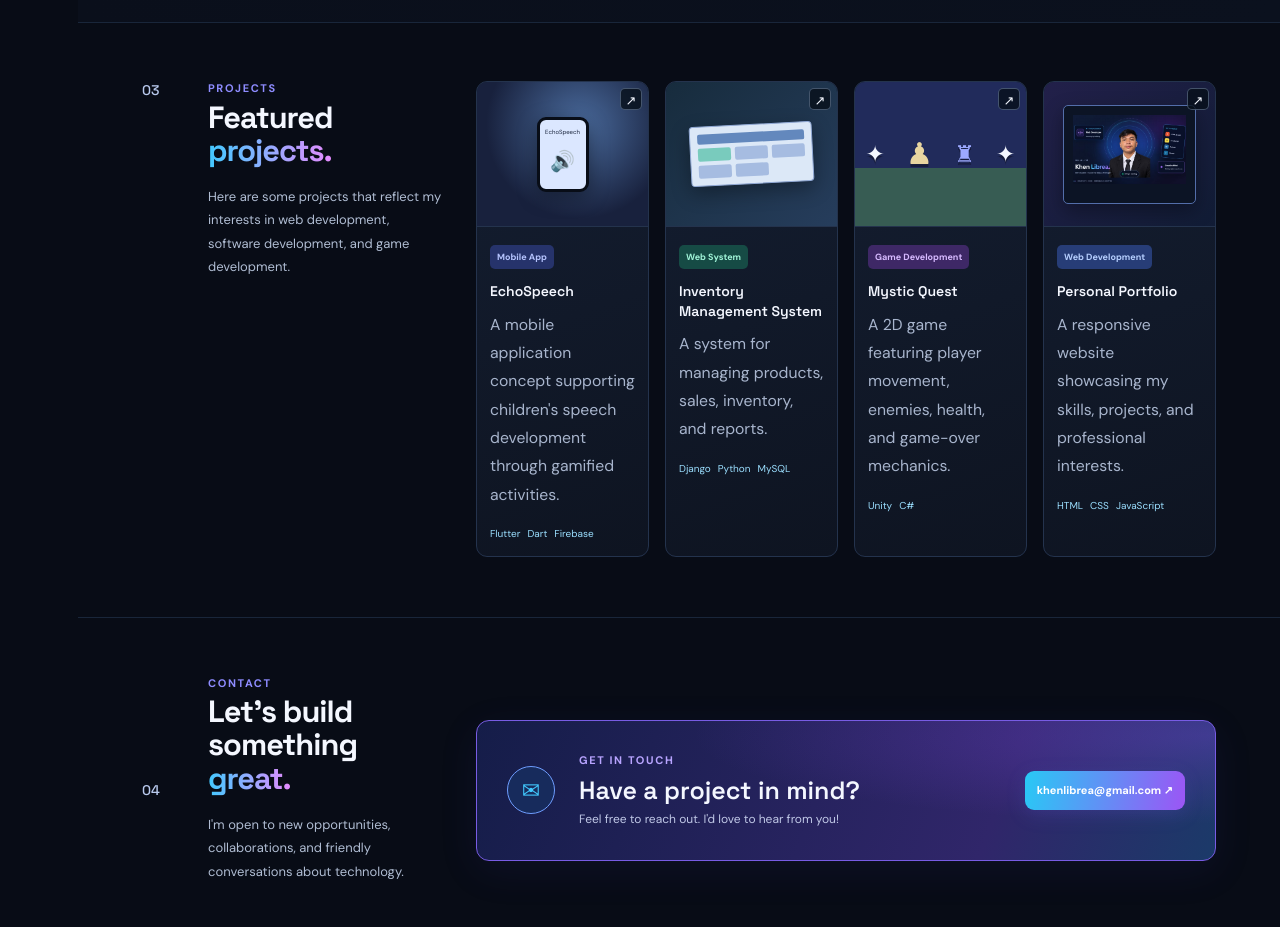
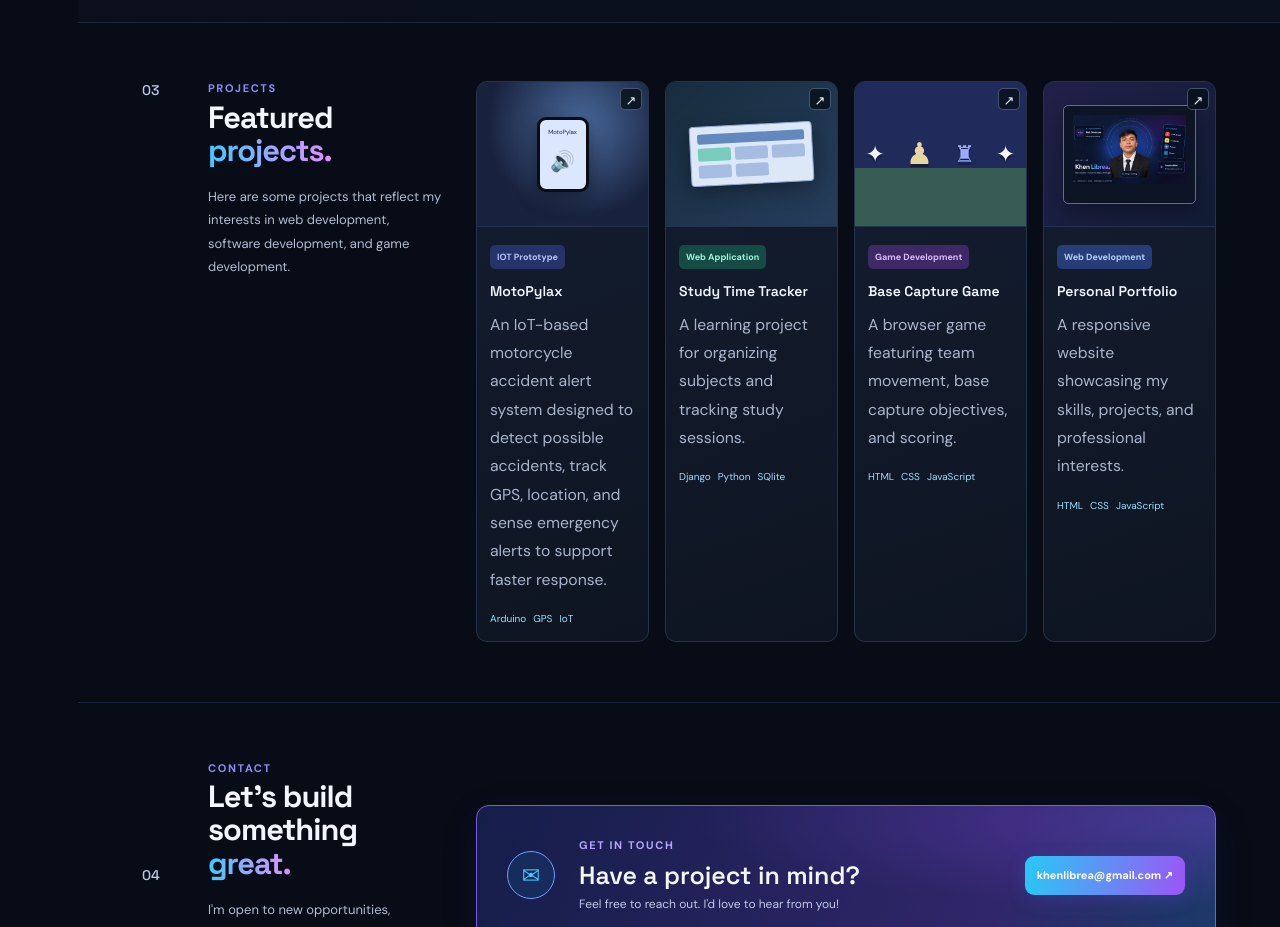
Before and after one commit to khenlibrea/portfolio, a plain HTML site: page index.html in a window 1280 px wide. Shown: the part 1600-2527 px from the top of the page. Drawn offline with Linux system fonts and the light colour scheme.

Commit message:
Update index.html

```diff
--- a/index.html
+++ b/index.html
@@ -7,7 +7,7 @@
     <meta name="theme-color" content="#080c16">
     <meta name="description"
         content="Khen Josef Librea — BSIT student and aspiring web developer. Explore my skills, projects, and development journey.">
-    <title>Rafael Caburnay — Developer Portfolio</title>
+    <title>Khen Josef Librea — Developer Portfolio</title>
     <link rel="preconnect" href="https://fonts.googleapis.com">
     <link rel="preconnect" href="https://fonts.gstatic.com" crossorigin>
     <link
@@ -256,14 +256,13 @@
             <div class="project-grid">
                 <article class="project-card"><a class="project-image echo-preview" href="#contact"
                         aria-label="Ask about EchoSpeech">
-                        <div class="mock-phone"><span>EchoSpeech</span><b>🔊</b><i></i><i></i><i></i></div><span
+                        <div class="mock-phone"><span>MotoPylax</span><b>🔊</b><i></i><i></i><i></i></div><span
                             class="external-icon">↗</span>
                     </a>
-                    <div class="project-content"><span class="project-type mobile">Mobile App</span>
-                        <h3>EchoSpeech</h3>
-                        <p>A mobile application concept supporting children's speech development through gamified
-                            activities.</p>
-                        <div class="project-tech"><span>Flutter</span><span>Dart</span><span>Firebase</span></div>
+                    <div class="project-content"><span class="project-type mobile">IOT Prototype</span>
+                        <h3>MotoPylax</h3>
+                        <p>An IoT-based motorcycle accident alert system designed to detect possible accidents, track GPS, location, and sense emergency alerts to support faster response.</p>
+                        <div class="project-tech"><span>Arduino</span><span>GPS</span><span>IoT</span></div>
                     </div>
                 </article>
                 <article class="project-card"><a class="project-image inventory-preview" href="#contact"
@@ -277,10 +276,10 @@
                             <div></div>
                         </div><span class="external-icon">↗</span>
                     </a>
-                    <div class="project-content"><span class="project-type web">Web System</span>
-                        <h3>Inventory Management System</h3>
-                        <p>A system for managing products, sales, inventory, and reports.</p>
-                        <div class="project-tech"><span>Django</span><span>Python</span><span>MySQL</span></div>
+                    <div class="project-content"><span class="project-type web">Web Application</span>
+                        <h3>Study Time Tracker</h3>
+                        <p>A learning project for organizing subjects and tracking study sessions.</p>
+                        <div class="project-tech"><span>Django</span><span>Python</span><span>SQlite</span></div>
                     </div>
                 </article>
                 <article class="project-card"><a class="project-image game-preview" href="#contact"
@@ -289,9 +288,9 @@
                             class="external-icon">↗</span>
                     </a>
                     <div class="project-content"><span class="project-type game">Game Development</span>
-                        <h3>Mystic Quest</h3>
-                        <p>A 2D game featuring player movement, enemies, health, and game-over mechanics.</p>
-                        <div class="project-tech"><span>Unity</span><span>C#</span></div>
+                        <h3>Base Capture Game</h3>
+                        <p>A browser game featuring team movement, base capture objectives, and scoring.</p>
+                        <div class="project-tech"><span>HTML</span><span>CSS</span><span>JavaScript</span></div>
                     </div>
                 </article>
                 <article class="project-card"><a class="project-image portfolio-preview" href="#home"
```
